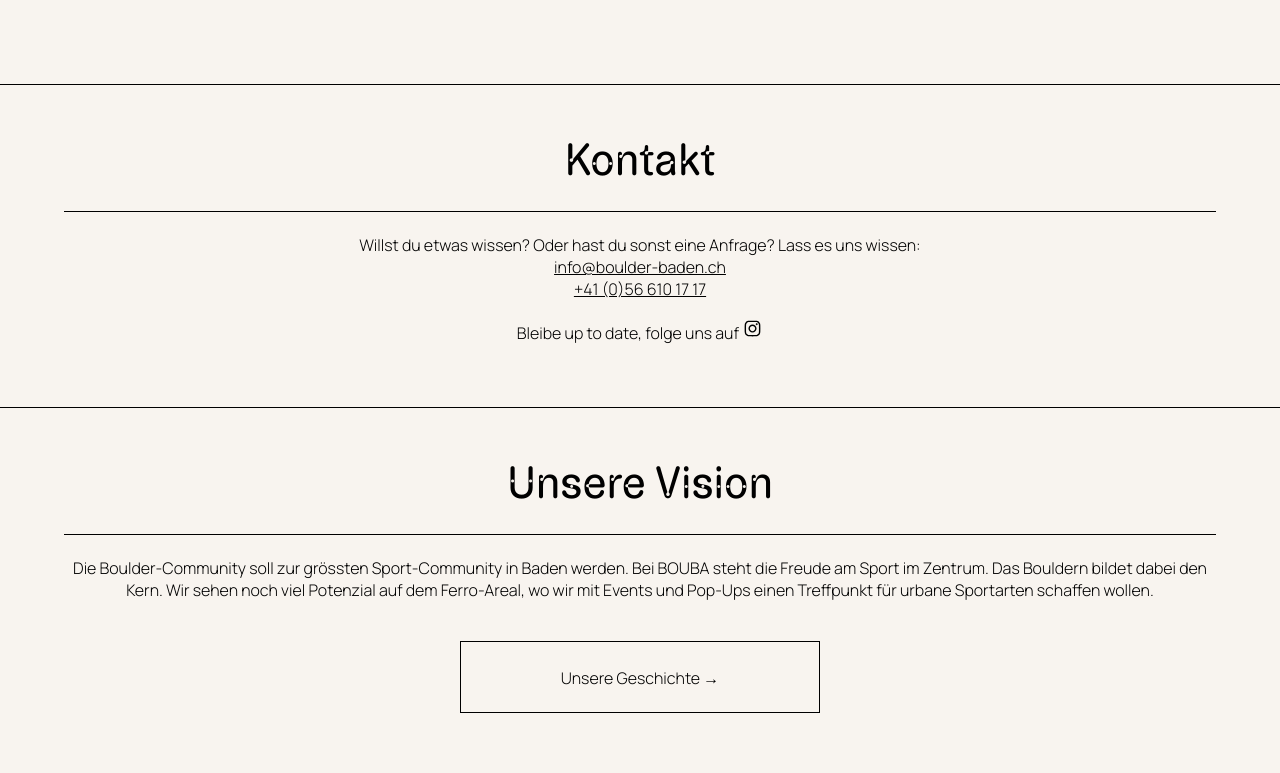
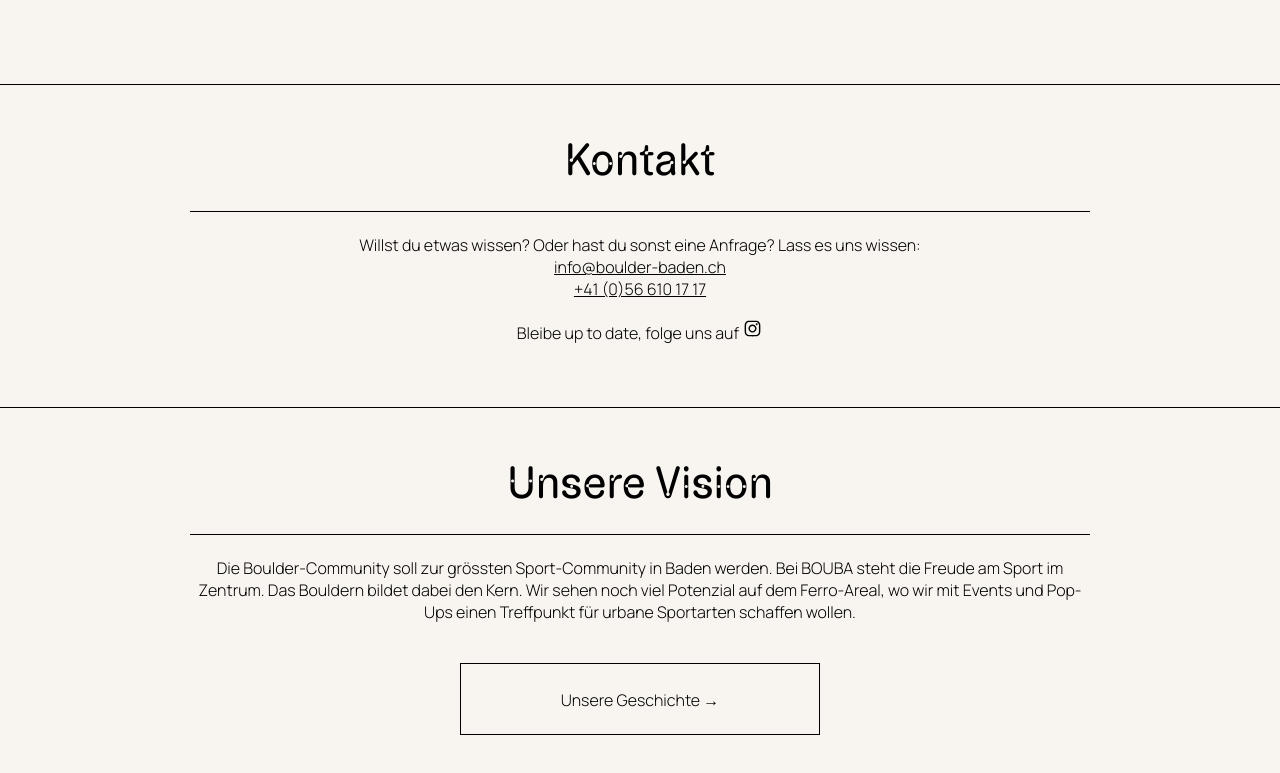
Before and after one commit to escodebar/boulder-baden.ch, a Nuxt app: page / in a window 1280 px wide. Shown: the part 1975-2748 px from the top of the page. Built offline with nearby package versions, Linux system fonts and the light colour scheme.

Commit message:
Add more space on the sides as discussed with Yves

```diff
--- a/app/assets/styles/desktop.css
+++ b/app/assets/styles/desktop.css
@@ -19,7 +19,7 @@
 
   main > p,
   main > section > * {
-    max-width: 1440px;
+    max-width: 900px;
     margin-left: auto;
     margin-right: auto;
   }
--- a/app/pages/trainieren.vue
+++ b/app/pages/trainieren.vue
@@ -227,5 +227,9 @@ const links = ref([
   ul.angebot {
     grid-template-columns: 1fr 1fr 1fr;
   }
+
+  a.button {
+    width: clamp(300px, 40vw, 360px);
+  }
 }
 </style>
```
